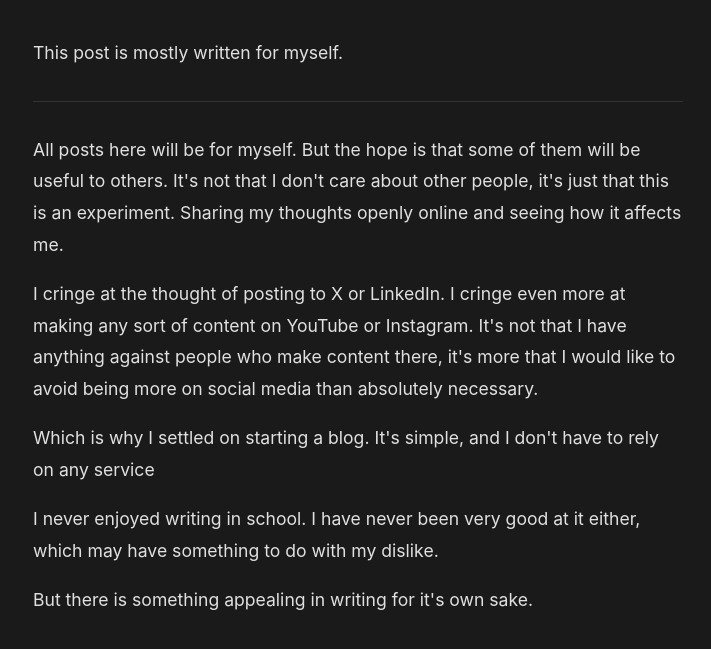
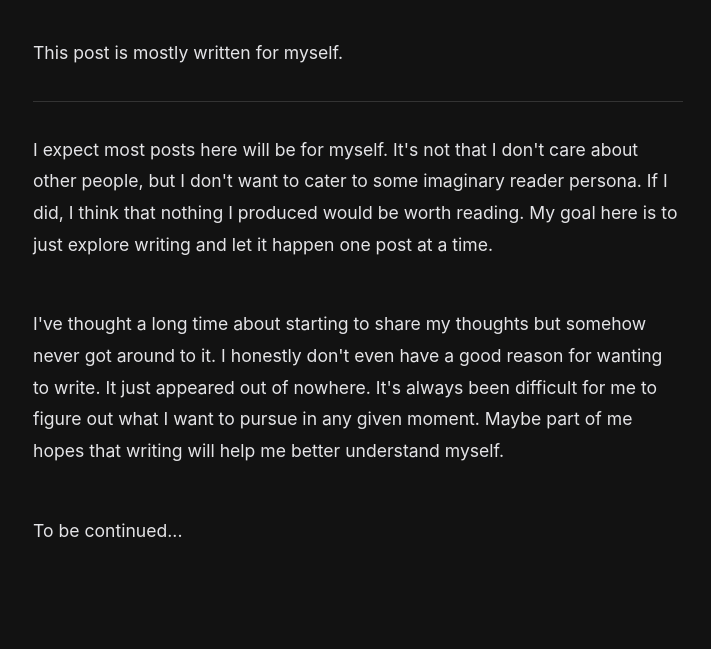
Before and after one commit to stanislawcronberg/stanislawcronberg.github.io, a plain HTML site: page posts/01-why-write.html in a window 1280 px wide. Shown: the part 227-876 px from the top of the page, without its empty margins (282-993 px from the left). After the commit the page ends 805 px from the top, so only its background shows below. Drawn offline with Linux system fonts and the light colour scheme.

Commit message:
Add inital start of post.

```diff
--- a/index.css
+++ b/index.css
@@ -1,10 +1,13 @@
 /* Variables */
 :root {
-    --bg-color: #1a1a1a;
-    --text-color: #e0e0e0;
+    //--bg-color: #1a1a1a;
+    --bg-color: #121212;
+    //--text-color: #e0e0e0;
+    --text-color: #E4E4E7;
     --link-color: #7eb8ff;
     --hover-color: #afd2ff;
-    --muted-color: #888;
+    //--muted-color: #888;
+    --muted-color: #A1A1AA;
     --border-color: #333;
     --transition-speed: 0.2s;
 }
@@ -194,6 +197,50 @@ a:hover {
     font-size: 0.95rem;
 }
 
+.post-content {
+    font-size: 1.1rem;
+    line-height: 1.8;
+}
+
+/* Add spacing between paragraphs */
+.post-content p {
+    margin: 0 0 1.5rem 0; /* Adds good spacing after each paragraph */
+}
+
+/* Style the last paragraph to remove bottom margin */
+.post-content p:last-child {
+    margin-bottom: 0;
+}
+
+/* Optional: Add special spacing for consecutive paragraphs */
+.post-content p + p {
+    margin-top: 3rem;
+}
+
+/* Optional: If you have any headings within the post content */
+.post-content h2,
+.post-content h3,
+.post-content h4 {
+    margin: 2.5rem 0 1rem 0;
+}
+
+/* Optional: Add spacing for lists within the content */
+.post-content ul,
+.post-content ol {
+    margin: 1.5rem 0;
+    padding-left: 1.5rem;
+}
+
+@media (max-width: 600px) {
+    .post-content {
+        font-size: 1rem;
+    }
+
+    .post-content p {
+        margin-bottom: 1.25rem; /* Slightly less spacing on mobile */
+    }
+}
+
 @media (max-width: 600px) {
     .back-nav {
         margin-bottom: 1.5rem;
--- a/posts/01-why-write.html
+++ b/posts/01-why-write.html
@@ -36,30 +36,25 @@
             <hr>
 
             <p>
-                All posts here will be for myself. But the hope is that some of them will
-                be useful to others. It's not that I don't care about other people, it's just
-                that this is an experiment. Sharing my thoughts openly online and seeing how it affects me.
+                I expect most posts here will be for myself.
+                It's not that I don't care about other people, but I don't want to
+                cater to some imaginary reader persona.
+                If I did, I think that nothing I produced would be worth reading.
+
+                My goal here is to just explore writing and let it happen one post at a time.
             </p>
 
             <p>
-                I cringe at the thought of posting to X or LinkedIn. I cringe even more at
-                making any sort of content on YouTube or Instagram. It's not that I have anything
-                against people who make content there, it's more that I would like to avoid
-                being more on social media than absolutely necessary.
+                I've thought a long time about starting to share my thoughts but somehow never got around to it.
+                I honestly don't even have a good reason for wanting to write. It just appeared out of
+                nowhere. It's always been difficult for me to figure out what I want to pursue in any given moment.
+                Maybe part of me hopes that writing will help me better understand myself.
             </p>
 
             <p>
-                Which is why I settled on starting a blog. It's simple, and I don't have to rely on any service
+                To be continued...
             </p>
 
-            <p>
-                I never enjoyed writing in school. I have never been very
-                good at it either, which may have something to do with my dislike.
-            </p>
-
-            <p>
-                But there is something appealing in writing for it's own sake.
-            </p>
         </article>
     </div>
 </body>
```
